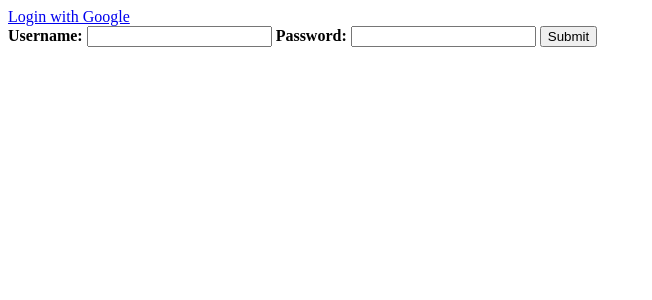
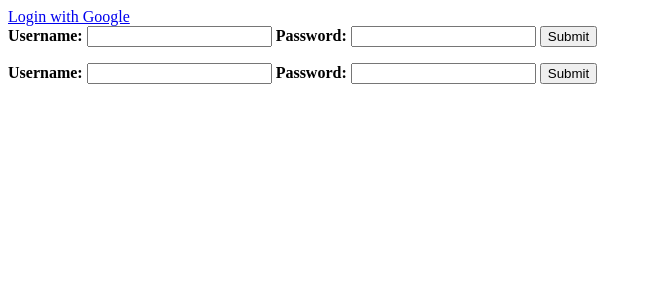
Before and after one commit to ryanjam4/core, a Django app: template templates/login.html in a window 1280 px wide. Shown: the top 300 px of the page, without its empty margins (0-652 px from the left). Run offline with Django 3.2, Linux system fonts and the light colour scheme; the template is opened without the code that fills it, so the values that code supplies are empty.

Commit message:
Update login.html

```diff
--- a/templates/login.html
+++ b/templates/login.html
@@ -6,3 +6,8 @@
 <strong>Password:</strong> <input type="text" name="password" />
 <input type="submit" value="Submit" />
 </form>
+<form action='/sign_up/' method="post">
+<strong>Username:</strong> <input type="text" name="username" />
+<strong>Password:</strong> <input type="text" name="password" />
+<input type="submit" value="Submit" />
+</form>
```
